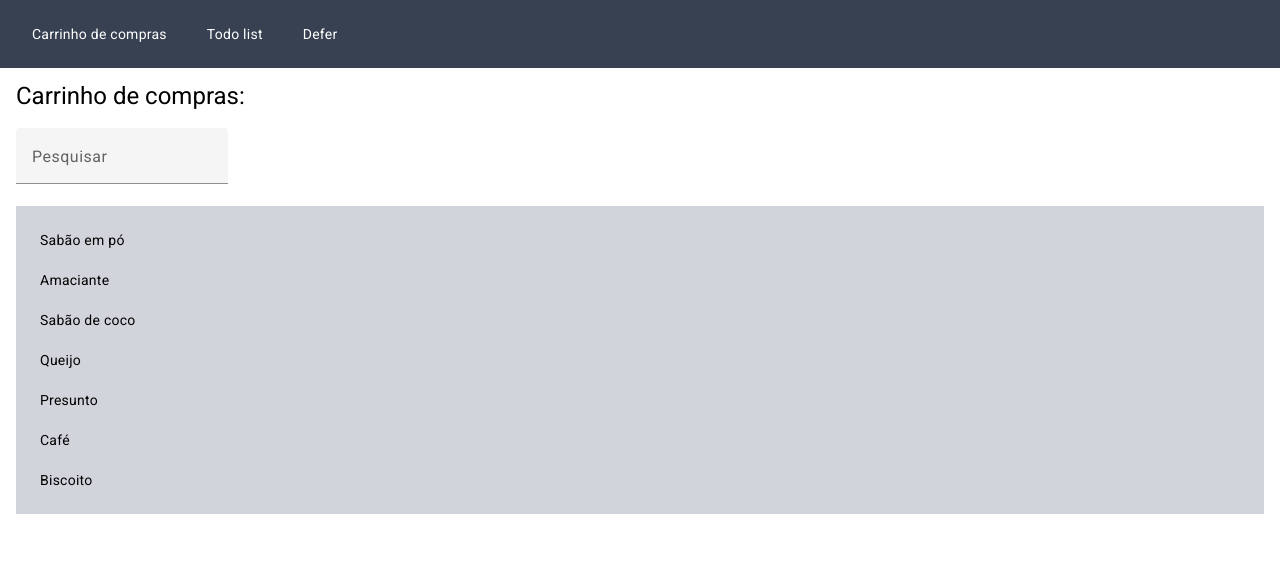
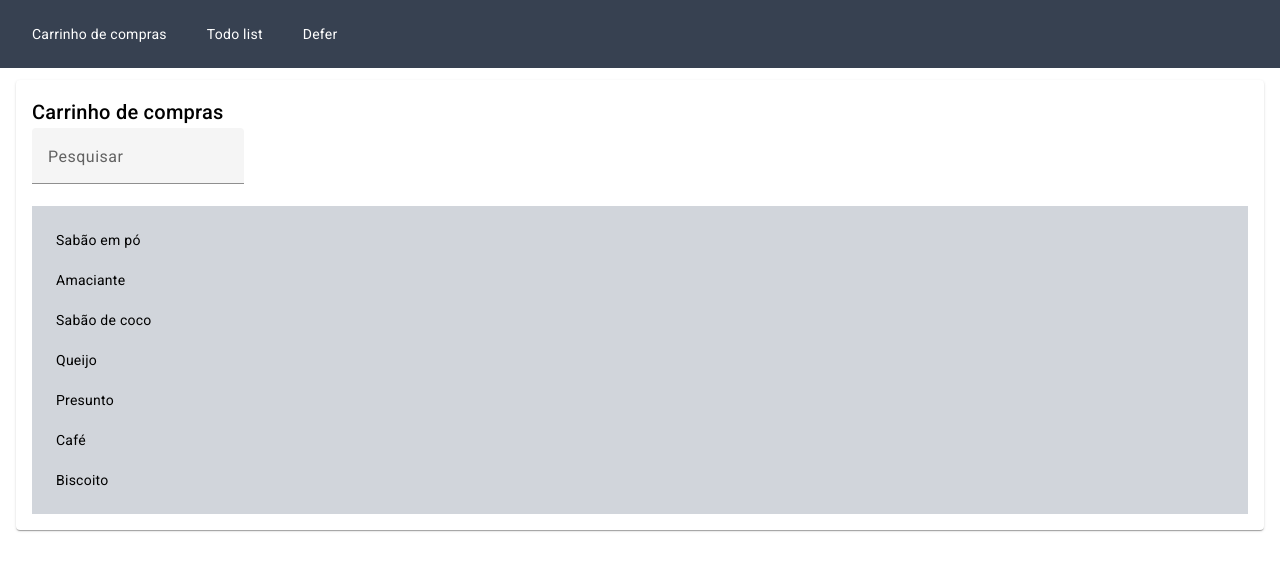
Before and after one commit to cgcdoss/angular-v17-new-features, an Angular app: page /cart in a window 1280 px wide. Shown: the top 570 px of the page. Built offline with nearby package versions, Linux system fonts and the light colour scheme.

Commit message:
feat: usando mat-card no cart.component

```diff
--- a/src/app/pages/cart/container/cart.component.html
+++ b/src/app/pages/cart/container/cart.component.html
@@ -1,8 +1,13 @@
-<h1>Carrinho de compras:</h1>
+<mat-card>
+    <mat-card-header>
+        <mat-card-title>Carrinho de compras</mat-card-title>
+    </mat-card-header>
+    <mat-card-content>
+        <mat-form-field class="example-full-width">
+            <mat-label>Pesquisar</mat-label>
+            <input matInput placeholder="Ex. Pizza" [formControl]="search">
+        </mat-form-field>
 
-<mat-form-field class="example-full-width">
-    <mat-label>Pesquisar</mat-label>
-    <input matInput placeholder="Ex. Pizza" [formControl]="search">
-</mat-form-field>
-
-<app-list [search]="search.value" (itemSelected)="onItemSelected($event)" />
+        <app-list [search]="search.value" (itemSelected)="onItemSelected($event)" />
+    </mat-card-content>
+</mat-card>
```
Also changed, not shown: src/app/pages/cart/container/cart.component.ts (+5 -2 lines).
